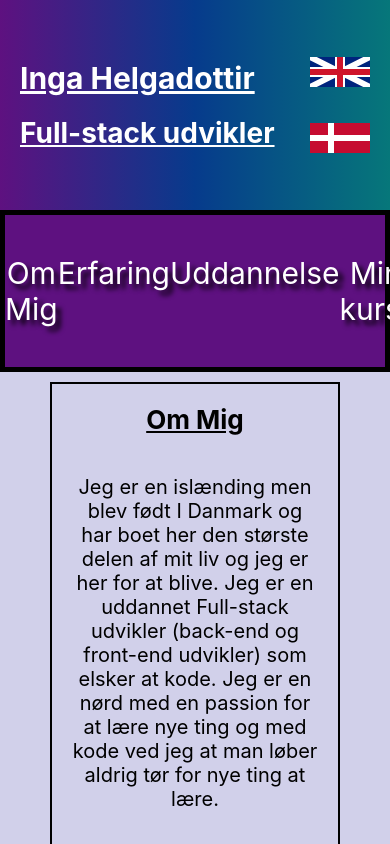
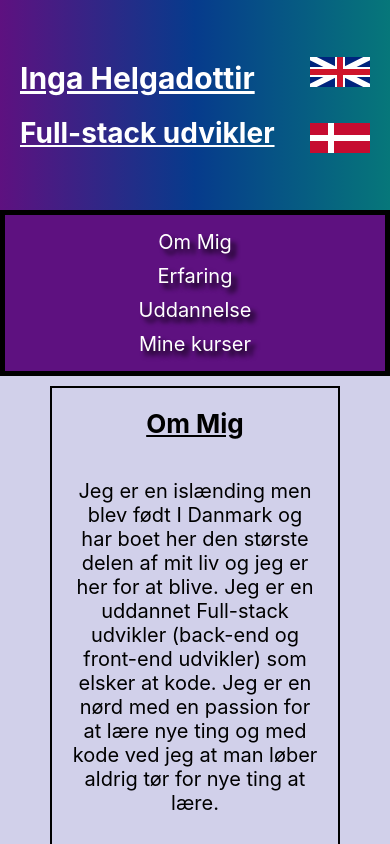
Before and after one commit to Inga-Helgadottir/CodeCV, a React (Create React App) app: page / in a window 390 px wide. Shown: the top 844 px of the page. Built offline with nearby package versions, Linux system fonts and the light colour scheme.

Commit message:
made the navbar responsive

```diff
--- a/src/Styles/Nav.css
+++ b/src/Styles/Nav.css
@@ -24,3 +24,15 @@ ul {
   color: var(--uliHoverChosenColor);
   text-decoration: underline;
 }
+
+/* Responsive */
+@media only screen and (max-width: 506px) {
+  ul {
+    flex-direction: column;
+    margin: 0;
+  }
+
+  .li {
+    padding: 5px 0;
+  }
+}
--- a/src/Styles/TextStyles.css
+++ b/src/Styles/TextStyles.css
@@ -15,7 +15,8 @@ p {
 }
 
 ul {
-  font-size: 30px;
+  font-size: 2vw;
+  /* font-size: 30px; */
   color: var(--ulColor);
 }
 
@@ -35,6 +36,12 @@ p {
 }
 
 /* Responsive */
+@media only screen and (max-width: 770px) {
+  ul {
+    font-size: 20px;
+  }
+}
+
 @media only screen and (max-width: 386px) {
   h1 {
     font-size: 20px;
```
